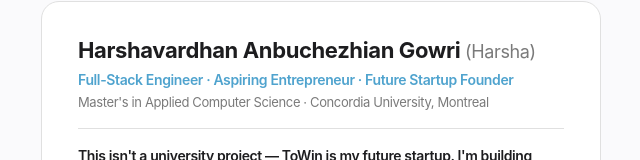
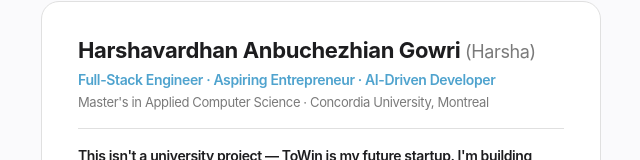
Before and after one commit to Harsha-anbu-g/Towin, a React (Vite) app in the folder frontend/: page /feedback in a window 1280 px wide. Shown: the part 1247-1407 px from the top of the page, without its empty margins (319-959 px from the left). Built offline with nearby package versions, Linux system fonts and the light colour scheme.

Commit message:
feat: update creator card title to 'AI-Driven Developer'

```diff
--- a/frontend/src/pages/Feedback.jsx
+++ b/frontend/src/pages/Feedback.jsx
@@ -59,7 +59,7 @@ function CreatorCard() {
           <span style={{ fontWeight: 400, color: '#7a7a7a', fontSize: '18px' }}> (Harsha)</span>
         </h2>
         <p style={{ fontFamily: SFText, fontSize: '14px', color: '#4FA3CE', fontWeight: 600, margin: '0 0 2px' }}>
-          Full-Stack Engineer · Aspiring Entrepreneur · Future Startup Founder
+          Full-Stack Engineer · Aspiring Entrepreneur · AI-Driven Developer
         </p>
         <p style={{ fontFamily: SFText, fontSize: '13px', color: '#7a7a7a', margin: 0 }}>
           Master's in Applied Computer Science · Concordia University, Montreal
```
